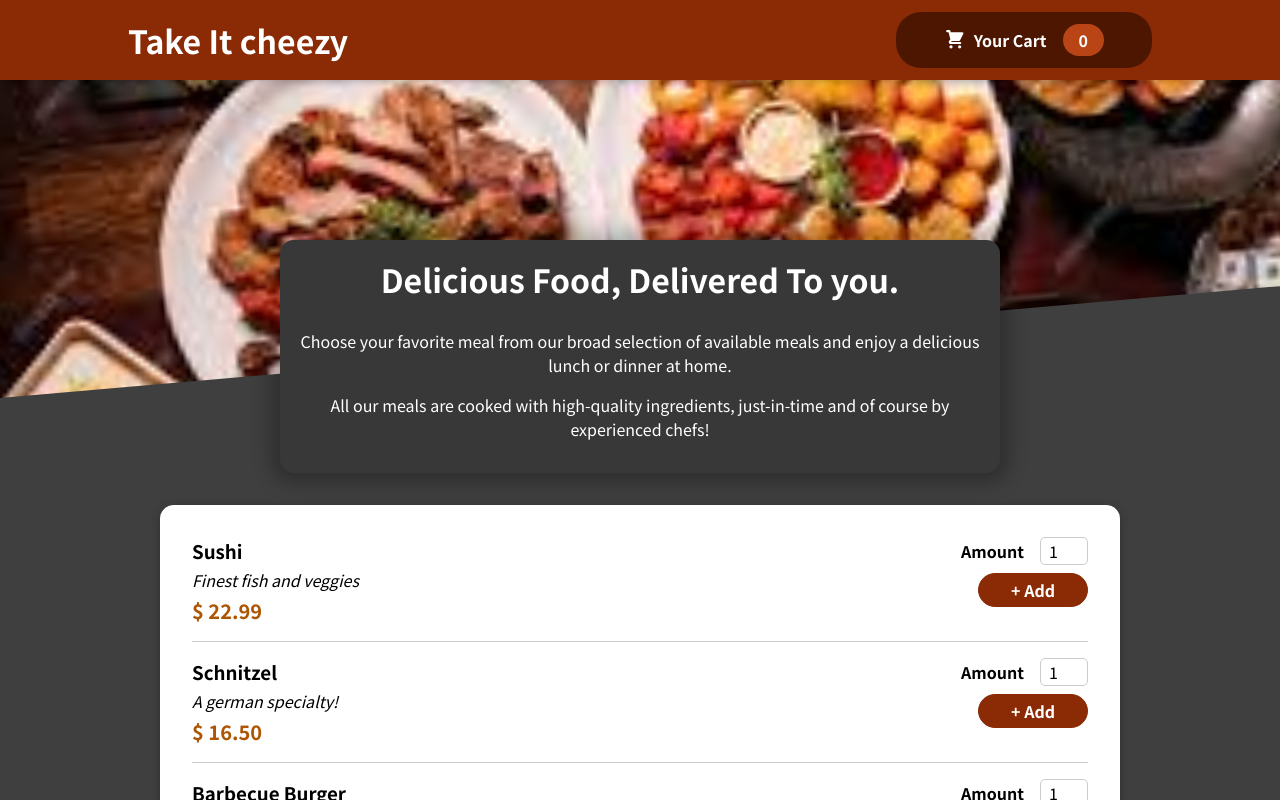
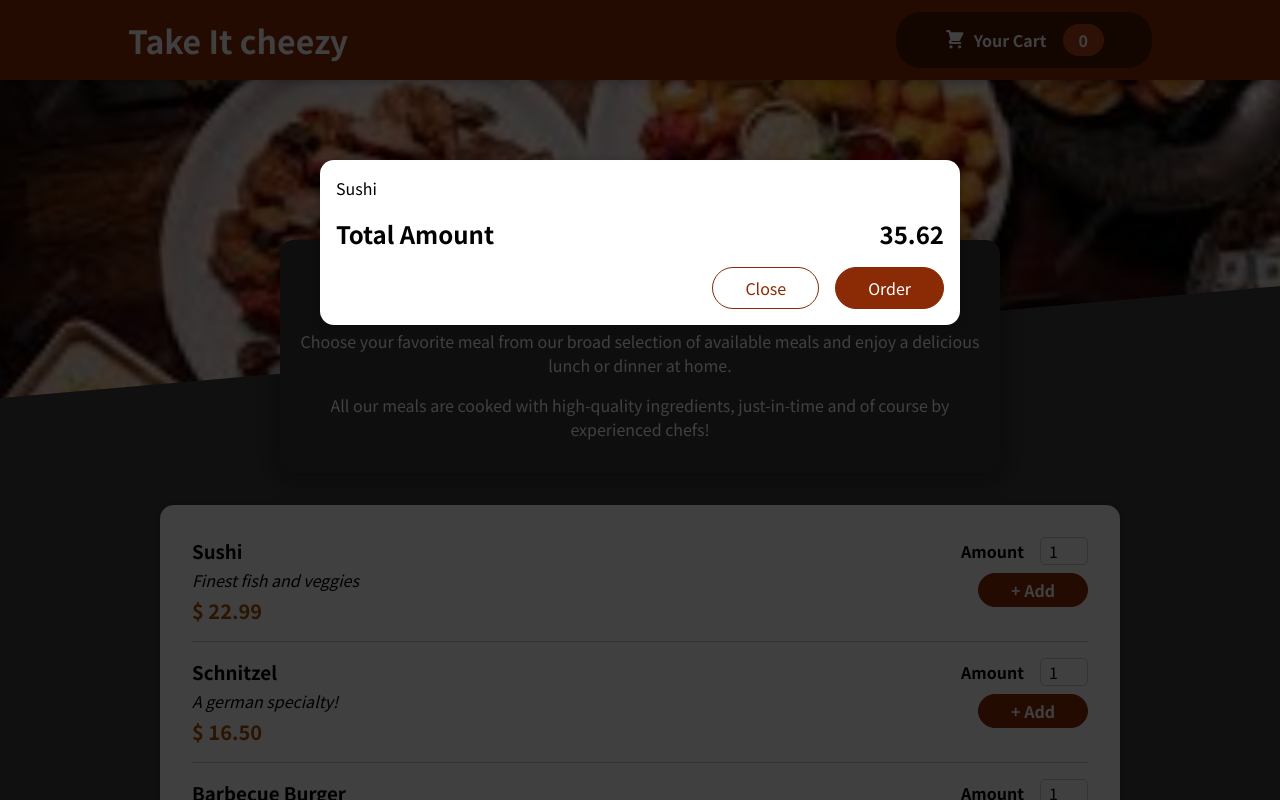
Before and after one commit to Ayeshashaikh222/RestaurantApp-React-, a React (Create React App) app: page / in a window 1280 px wide. Shown: the top 800 px of the page. Built offline with nearby package versions, Linux system fonts and the light colour scheme.

Commit message:
added hard Coded Cart

```diff
--- a/public/index.html
+++ b/public/index.html
@@ -28,6 +28,7 @@
   </head>
   <body>
     <noscript>You need to enable JavaScript to run this app.</noscript>
+    <div id="overlays"></div>
     <div id="root"></div>
     <!--
       This HTML file is a template.
--- a/src/App.js
+++ b/src/App.js
@@ -2,10 +2,12 @@
 import Header from './components/Layout/Header';
 import './App.css';
 import Meals from './components/Meals/Meals';
+import Cart from './components/Card/Cart';
 
 function App() {
   return (
     <Fragment>
+      <Cart />
       <Header />
       <main>
         <Meals />
--- /dev/null
+++ b/src/components/Card/Cart.js
@@ -0,0 +1,29 @@
+import Modal from '../UI/Modal';
+import classes from './Cart.module.css';
+
+
+const Cart = (props) => {
+
+    const cartItems = <ul className={classes['cart-items']}>{[{id: 'c1',
+     name: 'Sushi',
+     amount: 2,
+     price: 12.99},].map((item) =>
+      <li>{item.name}</li>)}</ul>;
+
+
+    return (
+       <Modal>
+        {cartItems}
+        <div className={classes.total}>
+            <span>Total Amount</span>
+            <span>35.62</span>
+        </div>
+        <div className={classes.actions}>
+            <button className={classes['button--alt']}>Close</button>
+            <button className={classes.button}>Order</button>
+        </div>
+        </Modal>
+    );
+};
+
+export default Cart;
--- /dev/null
+++ b/src/components/Card/Cart.module.css
@@ -0,0 +1,46 @@
+.cart-items {
+    list-style: none;
+    margin: 0;
+    padding: 0;
+    max-height: 20rem;
+    overflow: auto;
+  }
+
+  .total {
+    display: flex;
+    justify-content: space-between;
+    align-items: center;
+    font-weight: bold;
+    font-size: 1.5rem;
+    margin: 1rem 0;
+  }
+
+  .actions {
+    text-align: right;
+  }
+
+  .actions button {
+    font: inherit;
+    cursor: pointer;
+    background-color: transparent;
+    border: 1px solid #8a2b06;
+    padding: 0.5rem 2rem;
+    border-radius: 25px;
+    margin-left: 1rem;
+  }
+
+  .actions button:hover,
+  .actions button:active {
+    background-color: #5a1a01;
+    border-color: #5a1a01;
+    color: white;
+  }
+
+  .actions .button--alt {
+    color: #8a2b06;
+  }
+
+  .actions .button {
+    background-color: #8a2b06;
+    color: white;
+  }
--- /dev/null
+++ b/src/components/UI/Modal.js
@@ -0,0 +1,30 @@
+import { Fragment } from 'react';
+import ReactDOM from 'react-dom';
+import classes from './Modal.module.css';
+
+
+const Backdrop = (props) => {
+    return <div className={classes.backdrop} />
+};
+
+const ModalOverlay = (props) => {
+    return (
+        <div className={classes.modal}>
+            <div className={classes.content}>{props.children}</div>
+        </div>
+    );
+};
+
+const portalElement = document.getElementById('overlays');
+
+
+const Model = (props) => {
+    return (
+        <Fragment>
+            {ReactDOM.createPortal(<Backdrop />, portalElement)}
+            {ReactDOM.createPortal(<ModalOverlay>{props.children}</ModalOverlay>, portalElement)}
+        </Fragment>
+    );
+};
+
+export default Model;
--- /dev/null
+++ b/src/components/UI/Modal.module.css
@@ -0,0 +1,40 @@
+.backdrop {
+    position: fixed;
+    top: 0;
+    left: 0;
+    width: 100%;
+    height: 100vh;
+    z-index: 20;
+    background-color: rgba(0, 0, 0, 0.75);
+  }
+
+  .modal {
+    position: fixed;
+    top: 20vh;
+    left: 5%;
+    width: 90%;
+    background-color: white;
+    padding: 1rem;
+    border-radius: 14px;
+    box-shadow: 0 2px 8px rgba(0, 0, 0, 0.25);
+    z-index: 30;
+    animation: slide-down 300ms ease-out forwards;
+  }
+
+  @media (min-width: 768px) {
+    .modal {
+      width: 40rem;
+      left: calc(50% - 20rem);
+    }
+  }
+
+  @keyframes slide-down {
+    from {
+      opacity: 0;
+      transform: translateY(-3rem);
+    }
+    to {
+      opacity: 1;
+      transform: translateY(0);
+    }
+  }
```
